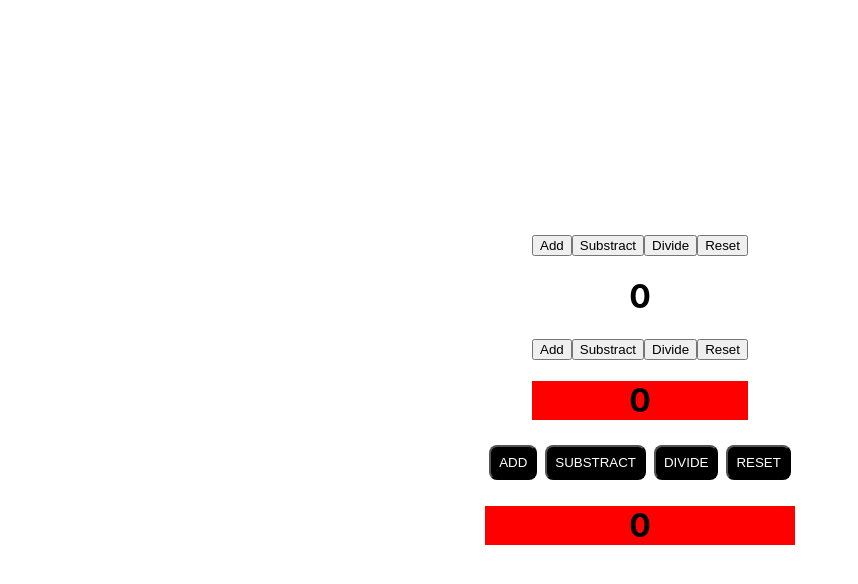
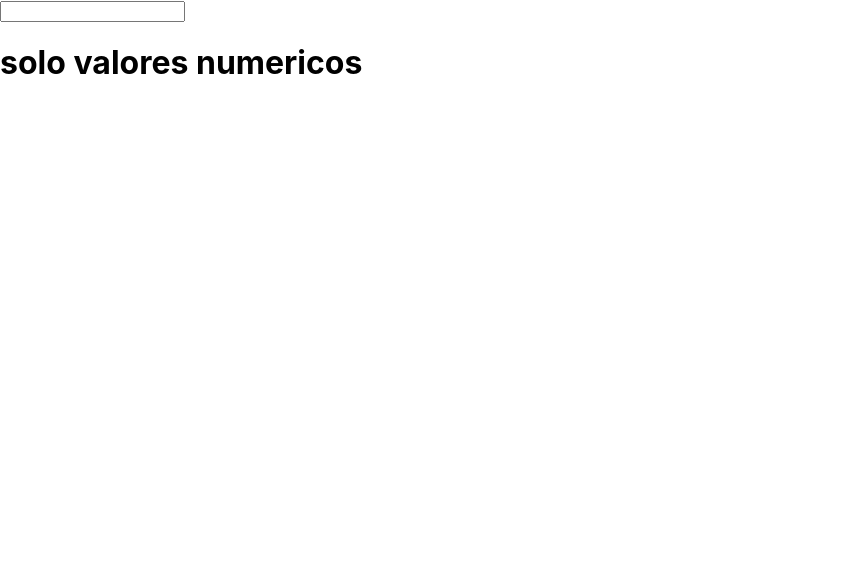
Before and after one commit to cesarevc/examen-react, a React (Create React App) app: page / in a window 1280 px wide. Shown: the top 584 px of the page, without its empty margins (0-858 px from the left). Built offline with nearby package versions, Linux system fonts and the light colour scheme.

Commit message:
ejercicio 1

```diff
--- a/src/App.js
+++ b/src/App.js
@@ -16,8 +16,8 @@ function App() {
   return (
     // <EjeUno />
     // <EjeUnoV1 />
-    // <EjeUnoV2 />
-    <EjercicioDos / >
+    <EjeUnoV2 />
+    // <EjercicioDos / >
 
   );
 }
--- a/src/components/E1/EjeUnoV2.js
+++ b/src/components/E1/EjeUnoV2.js
@@ -1,12 +1,20 @@
 import React, { useState } from 'react';
 
-function EjeUnoV1 () {
+function EjeUnoV2 () {
 
     const [from, setFrom] = useState(0);
 
+    const handleChange = (event) => {
+
+        if(event.target.value >= 0 ) {
+            setFrom(event.target.value)
+        }
+
+    }
+
     const handleContent = (from) => {
 
-        let regex = new RegExp('^[0-9]$');
+        let regex = new RegExp('(^101$)|^[1-9]');
 
         if(!regex.test(from)) {
             return <h1>solo valores numericos</h1>
@@ -38,7 +46,11 @@ function EjeUnoV1 () {
 
     return (
         <div>
-            <input onChange={(e) => setFrom(e.target.value) } />
+            <input
+                value={from === 0 ? null: from }
+                maxLength='2'
+                onChange={(e) => handleChange(e)}
+            />
             {
                 handleContent(from)
             }
@@ -46,4 +58,4 @@ function EjeUnoV1 () {
     );
 }
 
-export default EjeUnoV1;
+export default EjeUnoV2;
```
